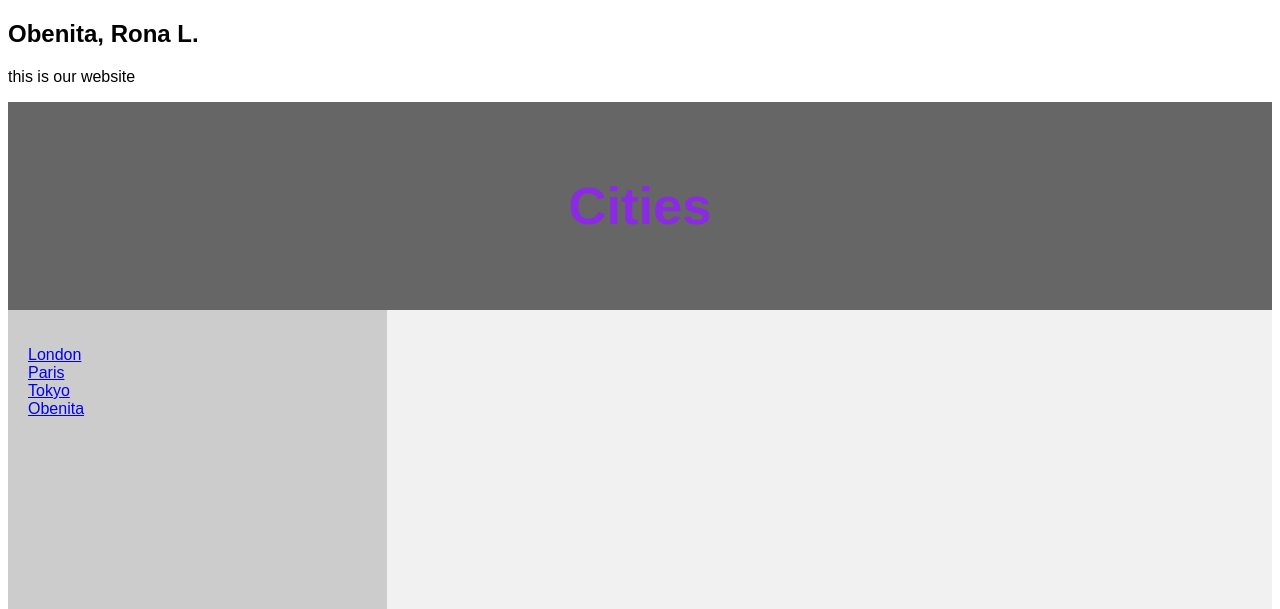
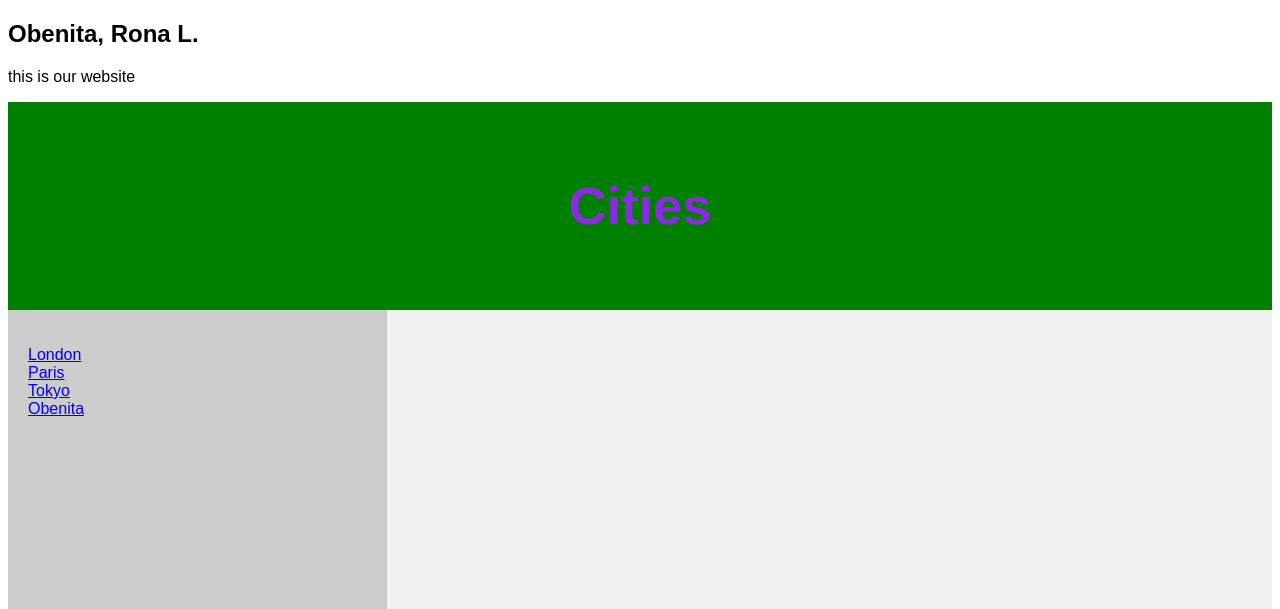
Before and after one commit to JeremiahSimo/ITE400_Section03, a PHP site: page /home.php in a window 1280 px wide. Shown: the top 609 px of the page. Run offline with PHP 8.4, Linux system fonts and the light colour scheme.

Commit message:
new file

```diff
--- a/home.php
+++ b/home.php
@@ -15,7 +15,7 @@ body {
 
 /* Style the header */
 header {
-  background-color: #666;
+  background-color: green;
   padding: 30px;
   text-align: center;
   font-size: 35px;
```
